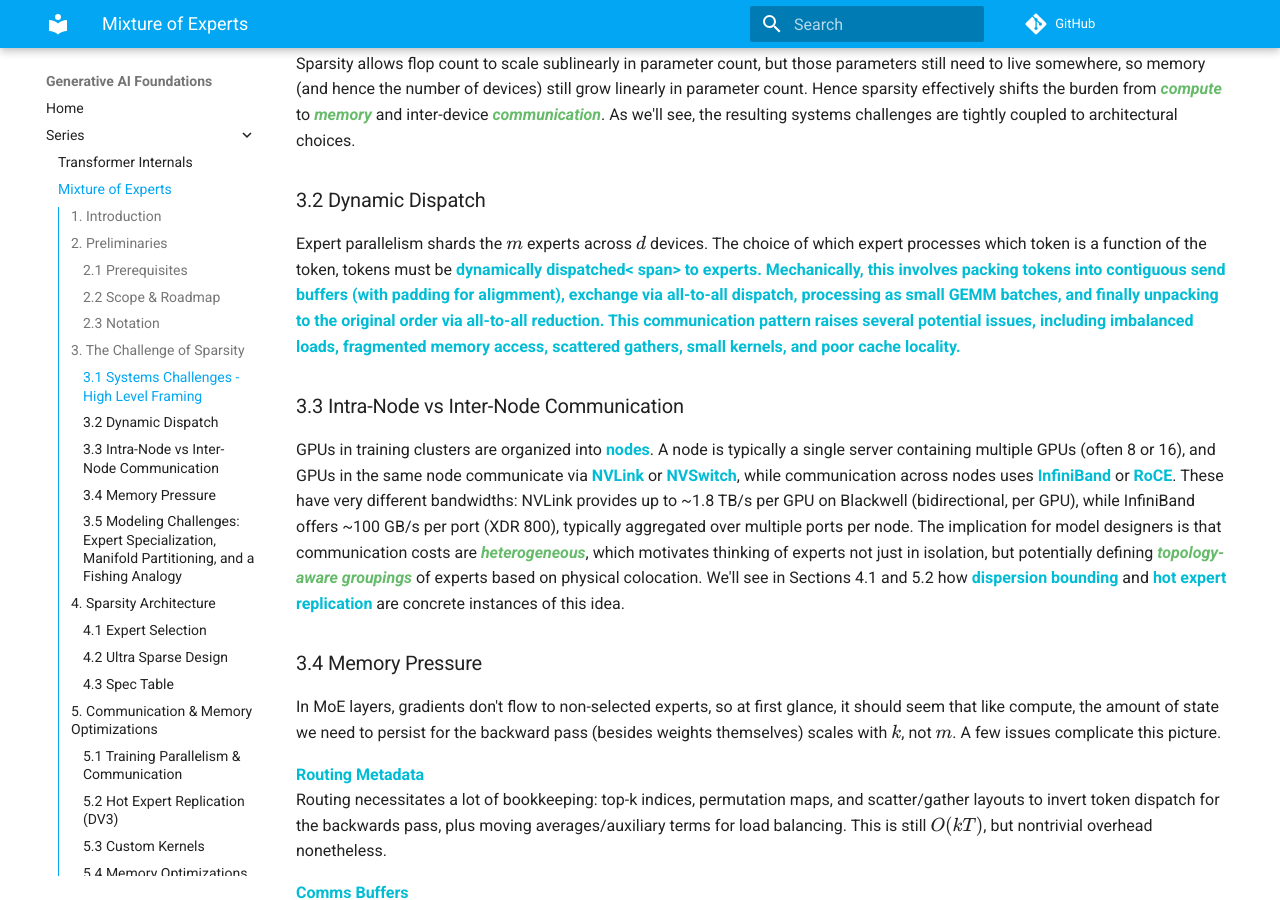
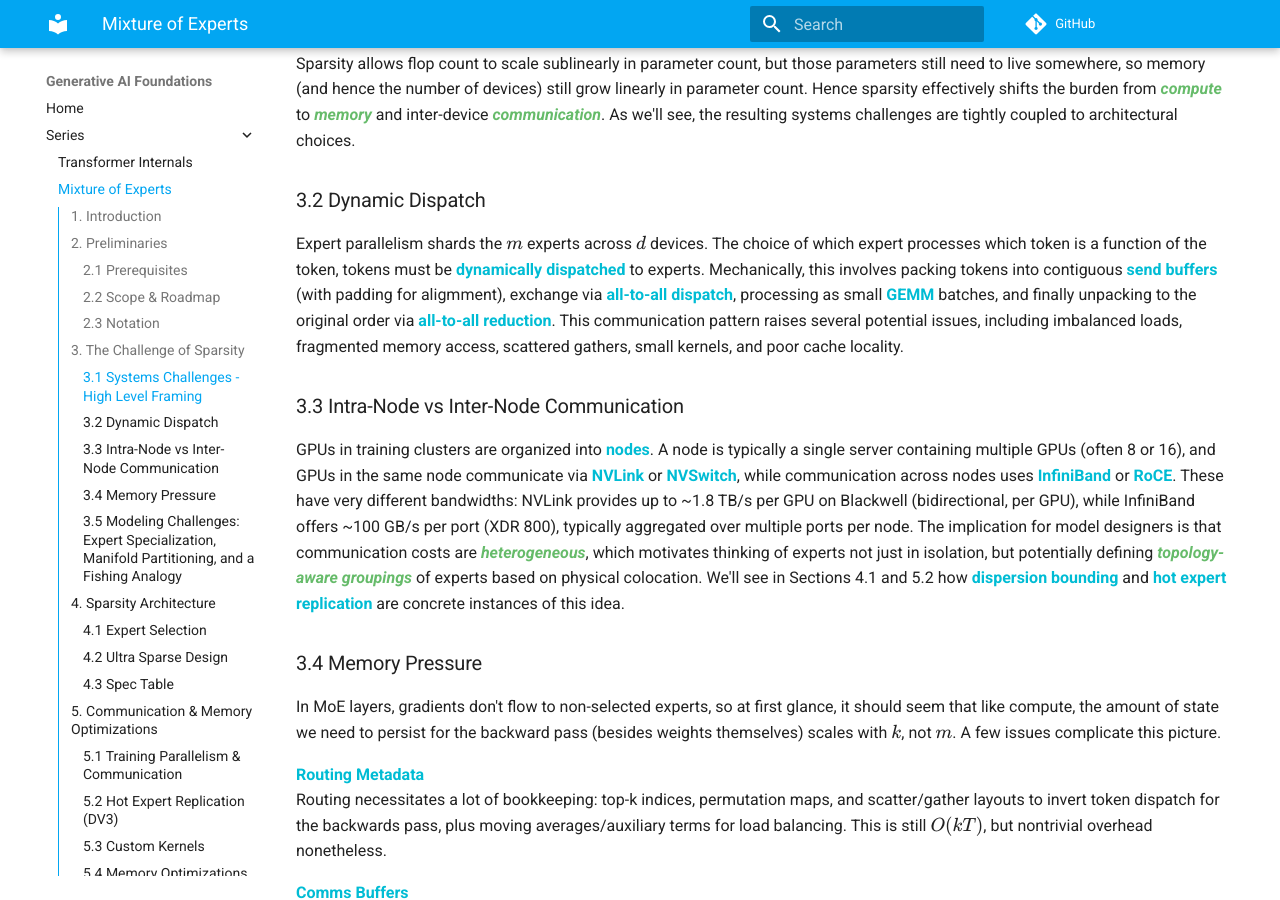
Before and after one commit to PranavSriram18/genai_foundations, an MkDocs documentation site: the page built from docs/series/moe.md, in a window 1280 px wide and 900 px high, scrolled down 1530 px. Built offline with MkDocs 1.6.1 and Material for MkDocs 9.7.7, drawn with Linux system fonts in a browser that asks for light colours; comment, search, counter and statistics services are not loaded.

Commit message:
fix span

```diff
--- a/docs/series/moe.md
+++ b/docs/series/moe.md
@@ -66,8 +66,8 @@ coupled to architectural choices.
 
 ### 3.2 Dynamic Dispatch
 Expert parallelism shards the $m$ experts across $d$ devices. The choice of which expert processes
-which token is a function of the token, tokens must be <span class="term">dynamically dispatched<
-span> to experts. Mechanically, this involves packing tokens into contiguous <span class="term">send
+which token is a function of the token, tokens must be
+<span class="term">dynamically dispatched</span> to experts. Mechanically, this involves packing tokens into contiguous <span class="term">send
 buffers</span> (with padding for aligmment), exchange via <span class="term">all-to-all dispatch</span>,
 processing as small <span class="term">GEMM</span> batches, and finally unpacking to the original order via
 <span class="term">all-to-all reduction</span>. This communication pattern raises several potential
```
